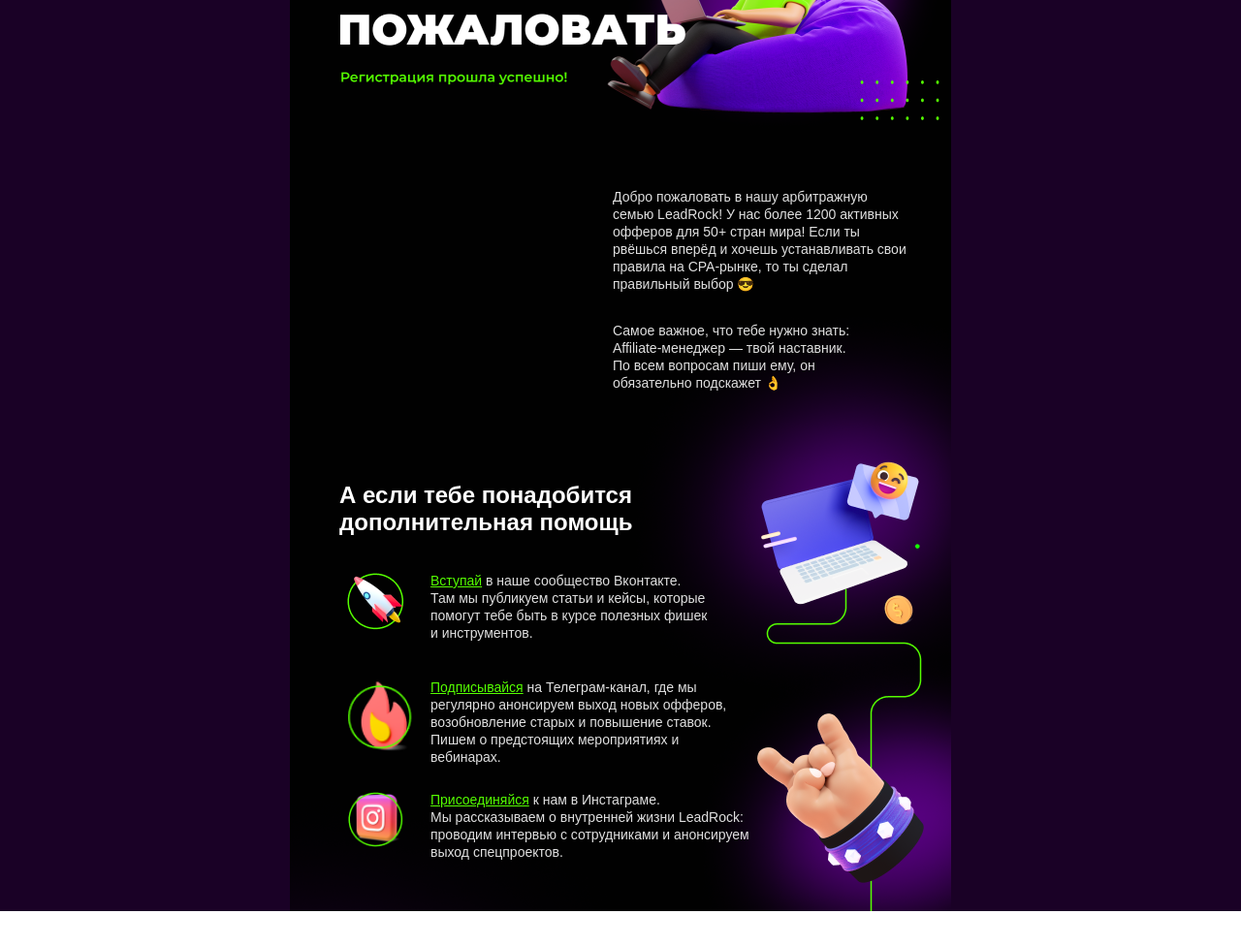
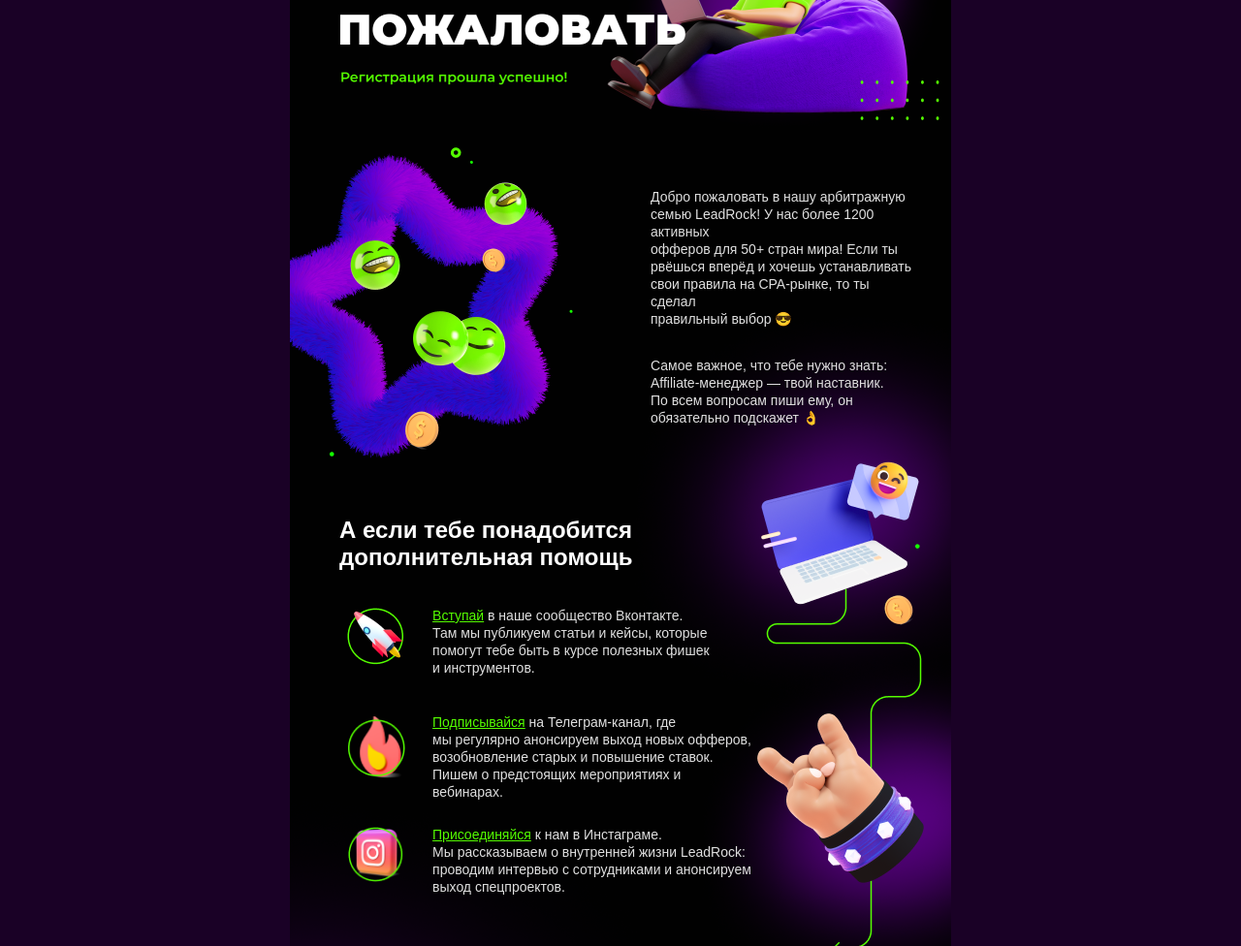
Before and after one commit to efimov-it/leadrock_email, a plain HTML site: page 1/index.html in a window 1280 px wide. Shown: the part 160-1136 px from the top of the page at 97% size. Before the commit the page ends 1100 px from the top, so only its background shows below. Drawn offline with Linux system fonts and the light colour scheme.

Commit message:
Made three blocks. Need to fix.

```diff
--- a/1/index.html
+++ b/1/index.html
@@ -12,21 +12,30 @@
                         <tr>
                             <td style="padding: 0px;">
                                 <a href="https://leadrock.com/" target="_blank" title="">
-                                    <img src="img/header.png" width="682px" style="width: 100%;" alt="LEADROCK. Добро пожаловать. Регистрация прошла успешно!" />
+                                    <img src="https://efimov-it.github.io/leadrock_email/1/img/header.png" width="682px" style="width: 100%;" alt="LEADROCK. Добро пожаловать. Регистрация прошла успешно!" />
                                 </a>
                             </td>
                         </tr>
                         <tr>
-                            <td style="padding: 0px;" background="img/main_background.png">
+                            <td style="padding: 0px;" background="https://efimov-it.github.io/leadrock_email/1/img/main_background.png">
                                 <table border="0px" width="100%" cellpadding="0px" cellspacing="0px" style="max-width:682px">
                                     <tr>
                                         <td style="padding: 0px;">
-                                            <p style="font-family: Arial, Helvetica, sans-serif;font-size: 14px;color: #e0e0e0;line-height: 18px;text-align: left;padding-right: 40px;padding-left: 333px;padding-top: 68px;padding-bottom: 30px;margin: 0px;">
-                                                Добро пожаловать в нашу арбитражную<br />семью LeadRock! У нас более 1200 активных офферов для 50+ стран мира! Если ты рвёшься вперёд и хочешь устанавливать свои правила на CPA-рынке, то ты сделал правильный выбор &#128526;
-                                            </p>
-                                            <p style="font-family: Arial, Helvetica, sans-serif;font-size: 14px;color: #e0e0e0;line-height: 18px;text-align: left;padding-right: 40px;padding-left: 333px;padding-bottom: 58px;margin: 0px;">
-                                                Самое важное, что тебе нужно знать:<br />Affiliate-менеджер — твой наставник.<br />По всем вопросам пиши ему, он<br />обязательно подскажет &#128076;
-                                            </p>
+                                            <table border="0px" width="100%" cellpadding="0px" cellspacing="0px" style="max-width:682px">
+                                                <tr>
+                                                    <td style="padding: 0px;padding-right: 40px;">
+                                                        <img src="https://efimov-it.github.io/leadrock_email/1/img/star.png" style="max-width: 292px;" width="100%" alt="">
+                                                    </td>
+                                                    <td style="padding: 0px;max-width: 310px;" width="350px">
+                                                        <p style="font-family: Arial, Helvetica, sans-serif;font-size: 14px;color: #e0e0e0;line-height: 18px;text-align: left;padding-right: 40px;padding-left: 0px;padding-top: 68px;padding-bottom: 30px;margin: 0px;">
+                                                            Добро пожаловать в нашу арбитражную<br />семью LeadRock! У нас более 1200 активных<br />офферов для 50+ стран мира! Если ты<br />рвёшься вперёд и хочешь устанавливать<br />свои правила на CPA-рынке, то ты сделал<br />правильный выбор &#128526;
+                                                        </p>
+                                                        <p style="font-family: Arial, Helvetica, sans-serif;font-size: 14px;color: #e0e0e0;line-height: 18px;text-align: left;padding-right: 40px;padding-left: 0px;padding-bottom: 58px;margin: 0px;">
+                                                            Самое важное, что тебе нужно знать:<br />Affiliate-менеджер — твой наставник.<br />По всем вопросам пиши ему, он<br />обязательно подскажет &#128076;
+                                                        </p>
+                                                    </td>
+                                                </tr>
+                                            </table>
                                         </td>
                                     </tr>
                                     <tr>
@@ -36,28 +45,28 @@
                                     </tr>
                                     <tr>
                                         <td style="padding: 0px; padding-left: 59px;">
-                                            <table border="0px" width="100%" cellpadding="0px" cellspacing="0px" style="max-width:427px;padding-bottom: 52px;">
+                                            <table border="0px" width="100%" cellpadding="0px" cellspacing="0px" style="max-width:500px;padding-bottom: 52px;">
                                                 <tr>
-                                                    <td width="86px" style="padding: 0px;" valign="top">
-                                                        <img src="img/1.png" alt="Вступай!" width="63px">
+                                                    <td style="padding: 0px;padding-right:24px;" valign="top">
+                                                        <img src="https://efimov-it.github.io/leadrock_email/1/img/1.png" alt="Вступай!" width="100%" style="max-width: 63px;">
                                                     </td>
-                                                    <td style="padding: 0px; max-width: 367px;font-family: Arial, Helvetica, sans-serif;font-size: 14px;color: #e0e0e0;line-height: 18px;text-align: left; padding-bottom: 38px;" valign="top">
+                                                    <td style="padding: 0px; max-width: 367px;font-family: Arial, Helvetica, sans-serif;font-size: 14px;color: #e0e0e0;line-height: 18px;text-align: left; padding-bottom: 38px;padding-right:40px;" valign="top">
                                                         <span style="color:#55FF00;text-decoration: underline;">Вступай</span> в наше сообщество Вконтакте.<br />Там мы публикуем статьи и кейсы, которые<br /> помогут тебе быть в курсе полезных фишек<br />и инструментов.
                                                     </td>
                                                 </tr>
                                                 <tr>
-                                                    <td width="86px" style="padding: 0px;" valign="top">
-                                                        <img src="img/2.png" alt="Подписывайся!" width="71px">
+                                                    <td style="padding: 0px;padding-right:24px;" valign="top">
+                                                        <img src="https://efimov-it.github.io/leadrock_email/1/img/2.png" alt="Подписывайся!" width="100%" style="max-width: 71px;">
                                                     </td>
-                                                    <td style="padding: 0px; max-width: 367px;font-family: Arial, Helvetica, sans-serif;font-size: 14px;color: #e0e0e0;line-height: 18px;text-align: left;padding-bottom: 26px;" valign="top">
-                                                        <span style="color:#55FF00;text-decoration: underline;">Подписывайся</span> на Телеграм-канал, где мы регулярно анонсируем выход новых офферов, возобновление старых и повышение ставок.<br />Пишем о предстоящих мероприятиях и<br />вебинарах.
+                                                    <td style="padding: 0px; max-width: 367px;font-family: Arial, Helvetica, sans-serif;font-size: 14px;color: #e0e0e0;line-height: 18px;text-align: left;padding-bottom: 26px;padding-right:40px;" valign="top">
+                                                        <span style="color:#55FF00;text-decoration: underline;">Подписывайся</span> на Телеграм-канал, где<br />мы регулярно анонсируем выход новых офферов,<br /> возобновление старых и повышение ставок.<br />Пишем о предстоящих мероприятиях и<br />вебинарах.
                                                     </td>
                                                 </tr>
                                                 <tr>
-                                                    <td width="86px" style="padding: 0px;" valign="top">
-                                                        <img src="img/3.png" alt="Присоединяйся!" width="61px">
+                                                    <td style="padding: 0px;padding-right:24px;" valign="top">
+                                                        <img src="https://efimov-it.github.io/leadrock_email/1/img/3.png" alt="Присоединяйся!" width="100%" style="max-width: 61px;">
                                                     </td>
-                                                    <td style="padding: 0px; max-width: 367px;font-family: Arial, Helvetica, sans-serif;font-size: 14px;color: #e0e0e0;line-height: 18px;text-align: left;" valign="top">
+                                                    <td style="padding: 0px; max-width: 367px;font-family: Arial, Helvetica, sans-serif;font-size: 14px;color: #e0e0e0;line-height: 18px;text-align: left;padding-right:40px;" valign="top">
                                                         <span style="color:#55FF00;text-decoration: underline;">Присоединяйся</span> к нам в Инстаграме.<br />Мы рассказываем о внутренней жизни LeadRock: проводим интервью с сотрудниками и анонсируем выход спецпроектов.
                                                     </td>
                                                 </tr>
```
